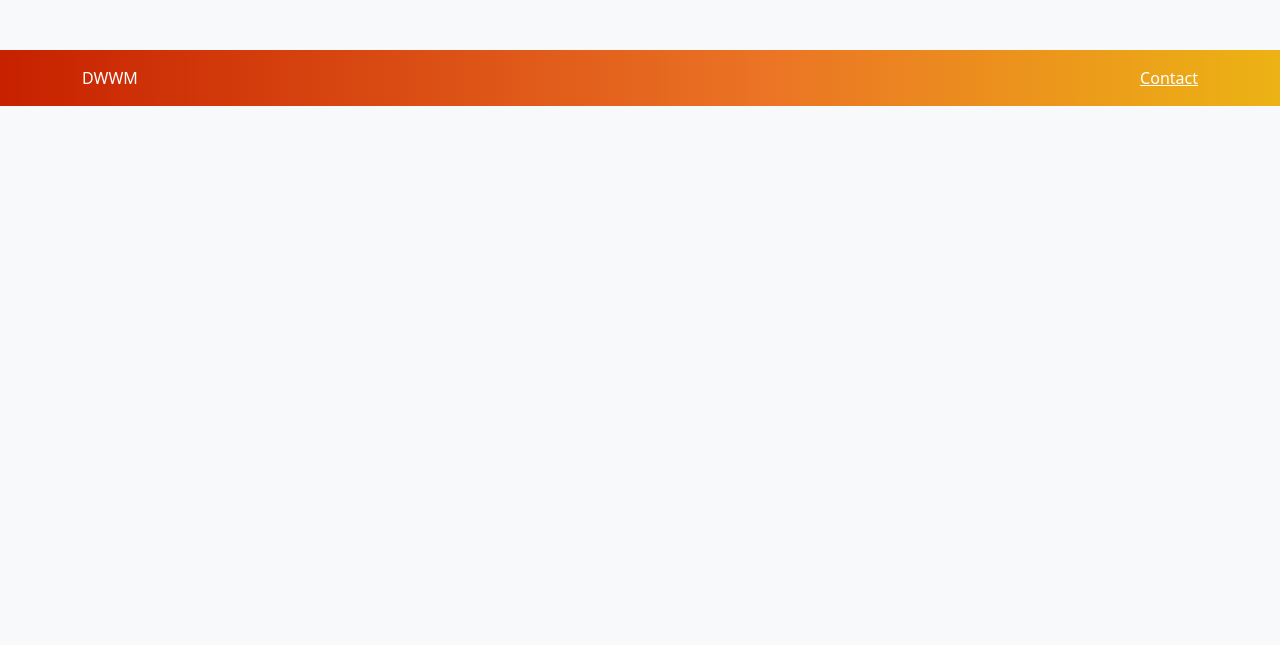
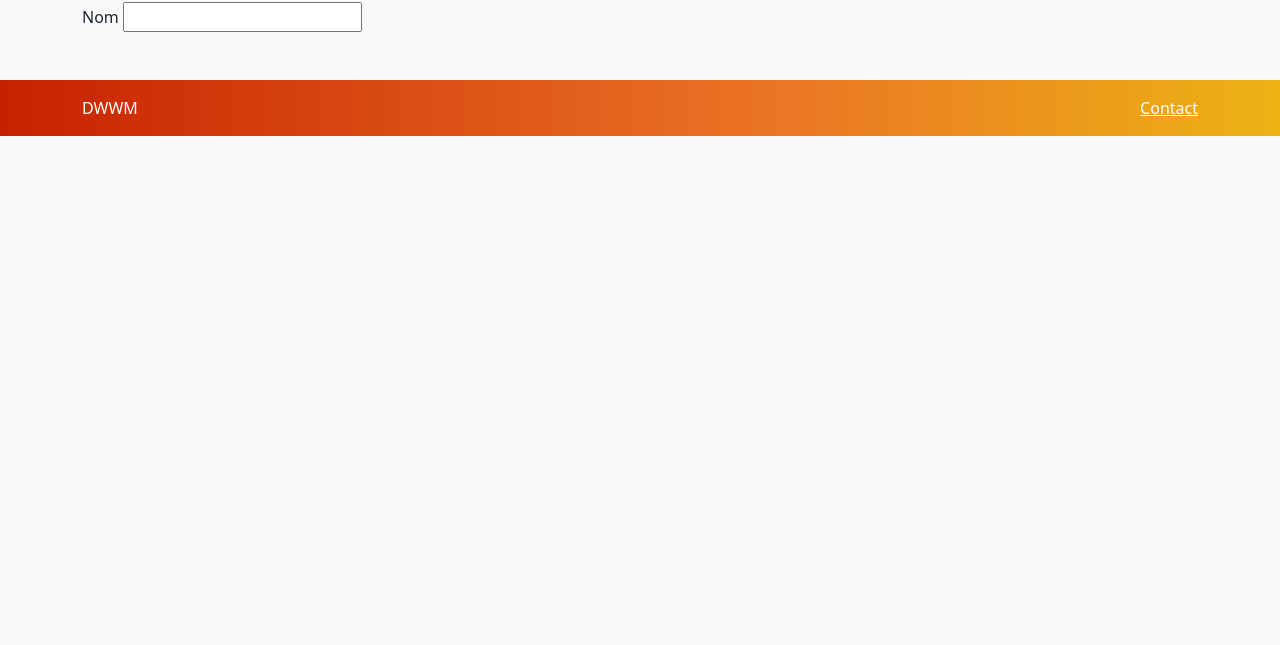
Before and after one commit to JulienLrs/Bootstrap, a plain HTML site: page register.html in a window 1280 px wide. Shown: the part 155-800 px from the top of the page. Drawn offline with nearby package versions, Linux system fonts and the light colour scheme.

Commit message:
update 07

```diff
--- a/register.html
+++ b/register.html
@@ -71,6 +71,18 @@
     <main class="container-fluid py-5">
         <h1 class="text-center my-3 display-3">Inscription</h1>
 
+        <div class="container">
+            <form action="" method="POST">
+                <div class="form-group">
+                    <label for="last_name">Nom</label>
+                    <input type="text" name="last_name" id="last_name"/>
+
+                </div>
+
+            </form>
+        </div>
+
+
     </main>
 
 
```
